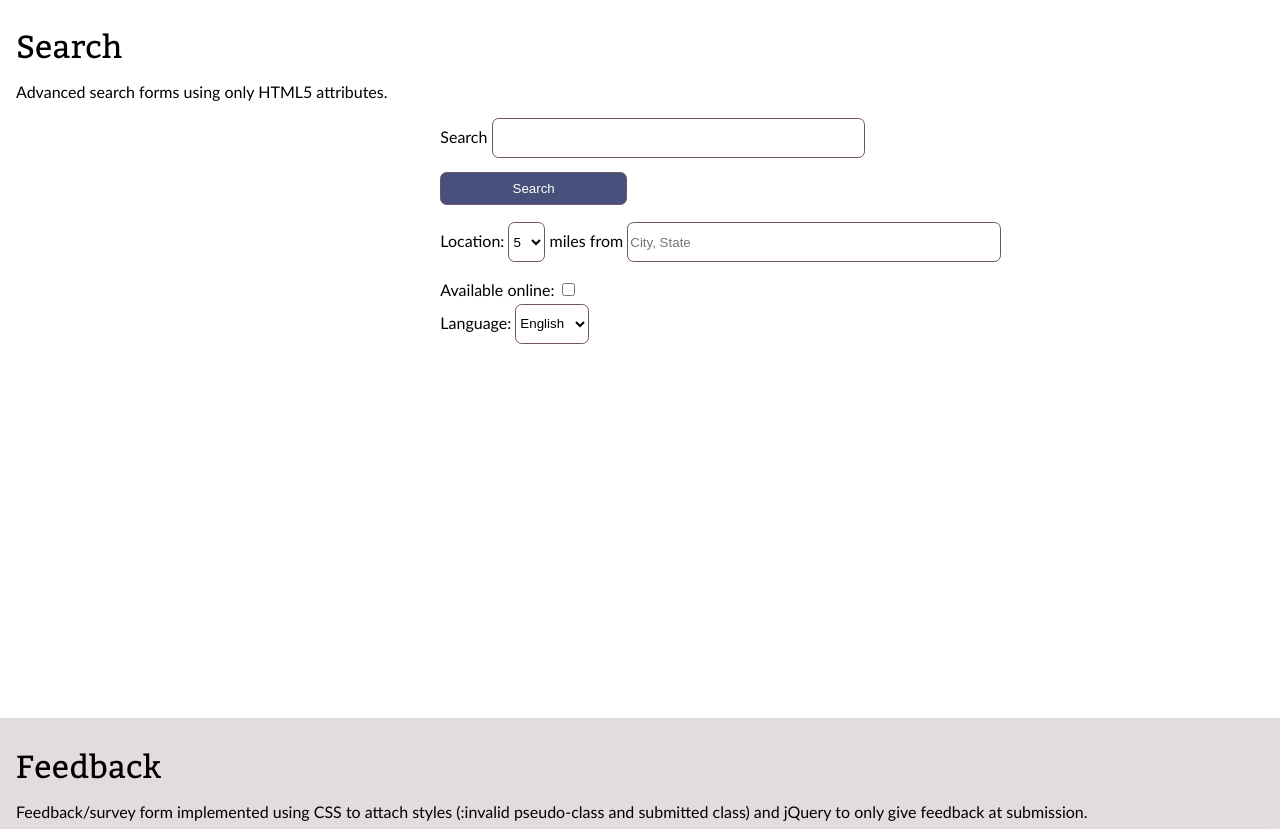
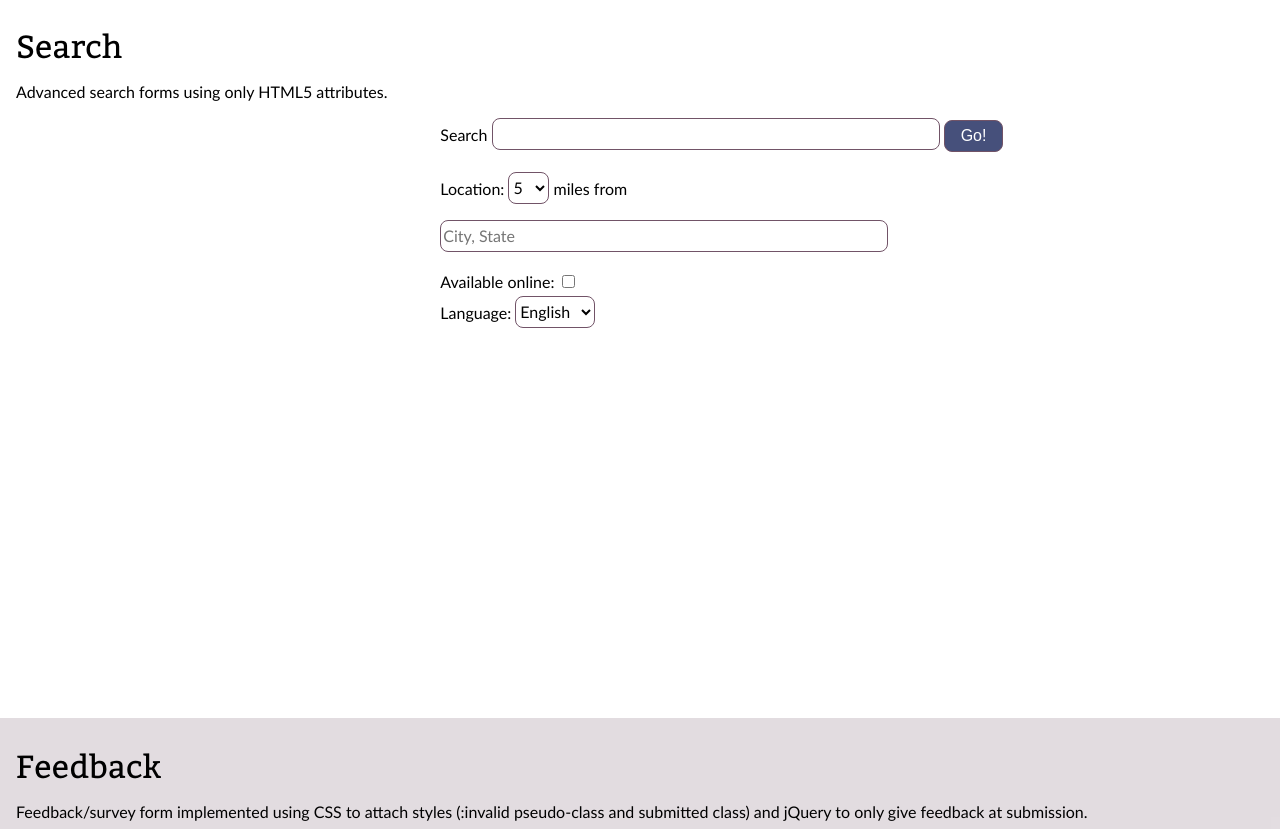
Before and after one commit to spaetsch/funforms, a website: page dev/index.html in a window 1280 px wide. Shown: the part 962-1791 px from the top of the page. Drawn offline with nearby package versions, Linux system fonts and the light colour scheme; files whose address does not match are found by name.

Commit message:
Search form: consistent style throughout

```diff
--- a/dev/index.html
+++ b/dev/index.html
@@ -32,11 +32,11 @@
     <div class="group">
       <div class="col span_2_of_6"></div>
 
-      <div class="col span_3_of_6">
+      <form class="col span_3_of_6">
 
         <label for="search">Search
-          <input type="text" name="search"  autocomplete="off" />
-          <button class="search-btn">Search</button>
+          <input type="text" name="search" required autocomplete="off" />
+          <button type="submit" class="search-btn">Go!</button>
         </label>
 
         <label for="location">Location:
@@ -62,7 +62,7 @@
           </select>
         </label>
 
-      <div>
+      </form>
     </div>
   </section>
 
@@ -92,7 +92,7 @@
     <p>Contact/Tech support form providing feedback with font icons.</p>
     <div class="group">
       <div class="col span_2_of_6"></div>
-      <form class="col span_3_of_6">
+      <form class="col span_3_of_6 contact">
         <label for="contactname-input">Name</label>
         <input type="text" id="contactname" name="contactname-input" required autocomplete="off" />
         <label for="contact-email-input">Email Address</label>
--- a/dev/js/main.js
+++ b/dev/js/main.js
@@ -36,7 +36,7 @@
     }
   });
 
-  $("form").submit(function(event) {
+  $(".contact").submit(function(event) {
     var target = $(event.target);
     target.addClass('submitted');
     console.log("event.target: ", target);
--- a/dev/scss/_layout.scss
+++ b/dev/scss/_layout.scss
@@ -87,27 +87,21 @@
 input[type="reset"],
 input[type="button"] {
   display: block;
-  height: 2.5em;
-  padding: 0 2em;
   text-align: center;
-  padding-left: 0.25em;
-  padding-right: 0.25em;
-  width: 100%;
-  max-width: 14em;
+  padding: 0 1em;
+  height: 2em;
   margin-bottom: 1em;
 }
 .search-btn {
   display: inline;
 }
 
-
-
 input[type="email"],
 input[type="text"],
 input[type="number"],
 input[type="password"],
 select {
-  height: 3em;
+  height: 2em;
   margin-bottom: 1em;
 }
 input[type="email"],
--- a/dev/scss/_theme.scss
+++ b/dev/scss/_theme.scss
@@ -6,9 +6,16 @@
 a,
 label,
 h3,
-h4 {
+h4,
+input[type="text"],
+select {
   font-family: "Lato", Helvetica, sans-serif;
   line-height: 1.25em;
+}
+input[type="text"],
+select,
+button {
+  font-size: 1em;
 }
 
 //styling basic site layout components
```
Also changed, not shown: build/css/application.css, build/index.html, build/js/bundle.js, dev/css/application.css.
